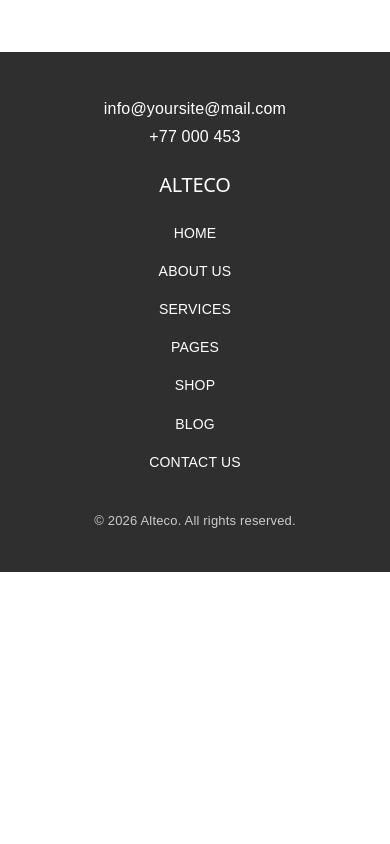
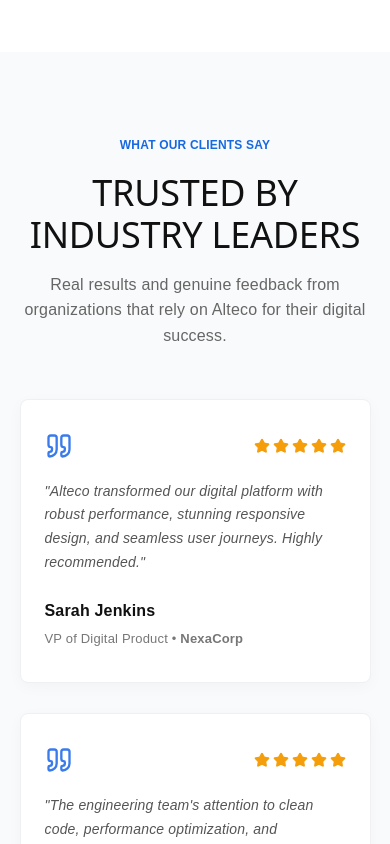
Before and after one commit to Marwanstanekzai/alteco-website, a React (Vite) app: page / in a window 390 px wide. Shown: the part 5180-6024 px from the top of the page. Before the commit the page ends 5752 px from the top, so only its background shows below. Built offline with nearby package versions, Linux system fonts and the light colour scheme.

Commit message:
Integrate TestimonialsSection into main page layout and responsive styles

```diff
--- a/src/App.css
+++ b/src/App.css
@@ -795,6 +795,102 @@ img {
 
 
 /* =========================
+   TESTIMONIALS
+   ========================= */
+
+.testimonials {
+  width: 100%;
+  padding: 80px 5%;
+  background-color: #f9fafb;
+}
+
+.testimonials-header {
+  text-align: center;
+  max-width: 700px;
+  margin: 0 auto 50px;
+}
+
+.testimonials-header span {
+  color: #1769e0;
+  font-size: 12px;
+  font-weight: bold;
+}
+
+.testimonials-header h2 {
+  font-size: 36px;
+  margin: 15px 0;
+  color: #111;
+}
+
+.testimonials-header p {
+  color: #666;
+  line-height: 1.6;
+}
+
+.testimonials-grid {
+  display: grid;
+  grid-template-columns: repeat(3, 1fr);
+  gap: 30px;
+  max-width: 1100px;
+  margin: 0 auto;
+}
+
+.testimonial-card {
+  background-color: white;
+  border: 1px solid #eef0f4;
+  border-radius: 8px;
+  padding: 32px 24px;
+  display: flex;
+  flex-direction: column;
+  text-align: left;
+  box-shadow: 0 4px 15px rgba(0, 0, 0, 0.03);
+  transition: transform 0.25s ease, box-shadow 0.25s ease;
+}
+
+.testimonial-card:hover {
+  transform: translateY(-5px);
+  box-shadow: 0 14px 30px rgba(0, 0, 0, 0.07);
+}
+
+.testimonial-top {
+  display: flex;
+  justify-content: space-between;
+  align-items: center;
+  margin-bottom: 20px;
+}
+
+.quote-icon {
+  color: #1764e8;
+  opacity: 0.85;
+}
+
+.testimonial-stars {
+  display: flex;
+  gap: 3px;
+}
+
+.testimonial-quote {
+  font-size: 14px;
+  line-height: 1.7;
+  color: #555;
+  margin: 0 0 24px;
+  flex-grow: 1;
+  font-style: italic;
+}
+
+.testimonial-author h4 {
+  margin: 0 0 4px;
+  font-size: 16px;
+  color: #111;
+}
+
+.testimonial-author span {
+  font-size: 13px;
+  color: #777;
+}
+
+
+/* =========================
    FOOTER
    ========================= */
 
@@ -1075,6 +1171,11 @@ img {
     grid-template-columns: repeat(2, 1fr);
   }
 
+  .testimonials-grid {
+    grid-template-columns: 1fr;
+    max-width: 600px;
+  }
+
   /* Offers wordt onder elkaar */
   .offers-image,
   .offers-content {
--- a/src/App.jsx
+++ b/src/App.jsx
@@ -5,6 +5,7 @@ import Herobanner from './components/Herobanner'
 import OffersSection from './components/OffersSection'
 import AboutSection from './components/AboutSection'
 import ServicesSection from './components/ServicesSection'
+import TestimonialsSection from './components/TestimonialsSection'
 import Footer from './components/Footer'
 
 function App() {
@@ -17,6 +18,7 @@ function App() {
         <OffersSection />
         <AboutSection />
         <ServicesSection />
+        <TestimonialsSection />
       </main>
 
       <Footer />
```
